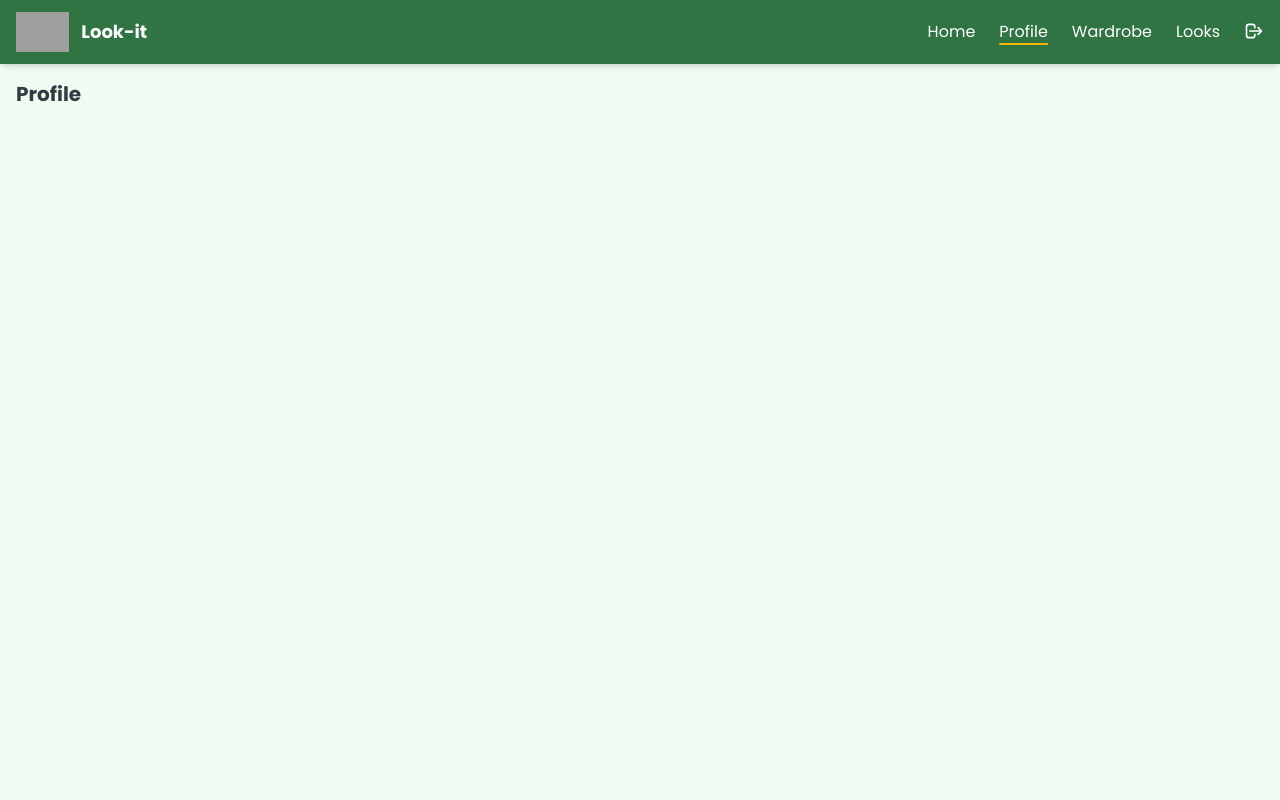
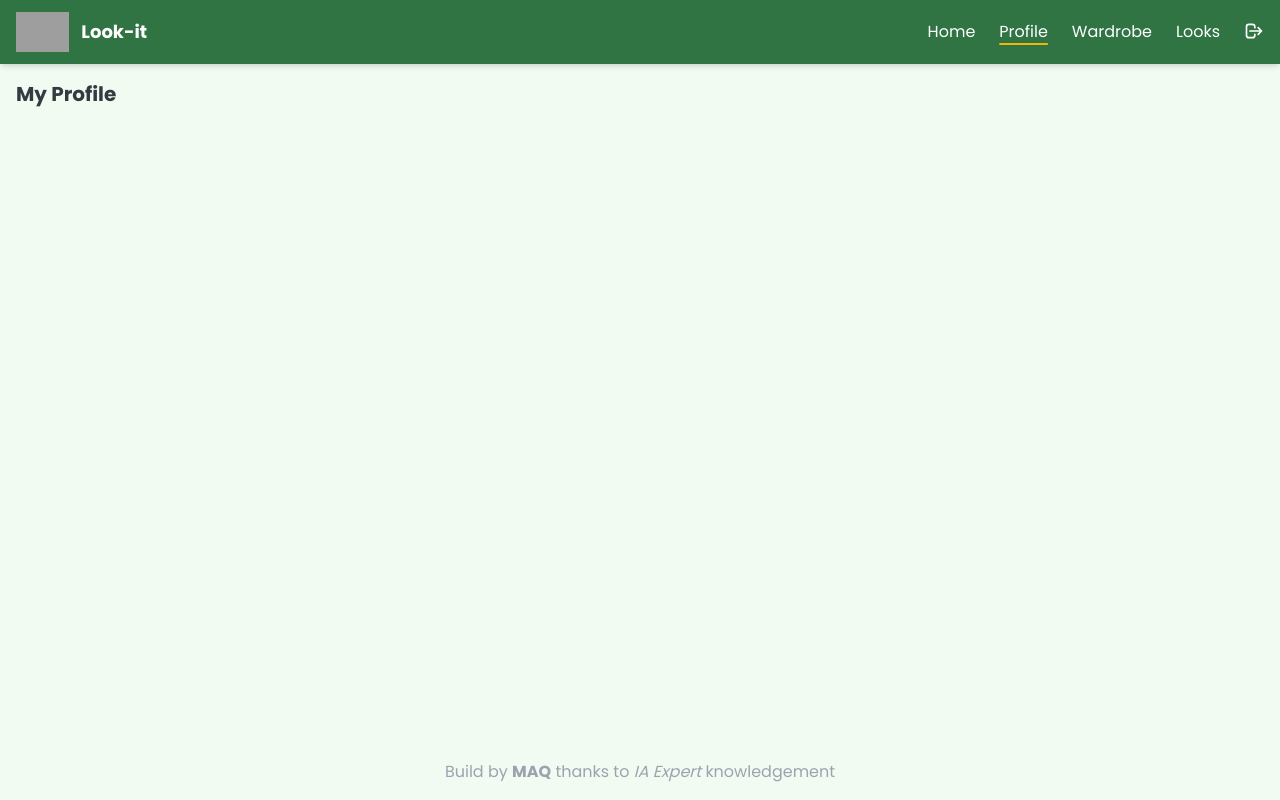
Before and after one commit to migangqui/look-it-frontend, a Vue app: page /profile in a window 1280 px wide. Built offline with nearby package versions, Linux system fonts and the light colour scheme; no server answers; sample sign-in values are in the browser's storage; grey boxes are pictures that could not be loaded.

Commit message:
feat: add global footer and wardrobe stats

```diff
--- a/src/App.vue
+++ b/src/App.vue
@@ -1,9 +1,13 @@
 <template>
-  <Menu />
-  <div class="pt-16">
-    <router-view />
+  <div class="min-h-screen flex flex-col">
+    <Menu />
+    <main class="flex-1 pt-16">
+      <router-view />
+    </main>
+    <Footer />
   </div>
 </template>
 <script setup>
 import Menu from './components/Menu.vue';
+import Footer from './components/Footer.vue';
 </script>
--- /dev/null
+++ b/src/components/Footer.vue
@@ -0,0 +1,5 @@
+<template>
+  <footer class="py-4 px-4 md:px-6 lg:px-8 text-center text-gray-400">
+    Build by <b>MAQ</b> thanks to <i>IA Expert</i> knowledgement
+  </footer>
+</template>
--- a/src/components/LookDisplay.vue
+++ b/src/components/LookDisplay.vue
@@ -12,7 +12,7 @@
     <div class="text-center space-y-1">
       <p class="text-sm font-semibold text-gray-800">
         {{ garment.type || 'Garment' }}
-        <span v-if="garment.role" class="text-xs text-gray-500">({{ garment.role }})</span>
+        <span v-if="garment.role" class="text-xs text-gray-500">({{ (garment.role || 'Unnamed Garment').replaceAll('_', ' ') }})</span>
       </p>
       <p v-if="garment.color" class="text-xs text-gray-600">
         Color: {{ garment.color }}
--- a/src/views/HomeView.vue
+++ b/src/views/HomeView.vue
@@ -1,5 +1,5 @@
 <template>
-  <div class="min-h-screen flex flex-col items-center justify-center overflow-hidden">
+  <div class="flex flex-col items-center justify-center overflow-hidden py-16">
     <div class="flex flex-col items-center justify-center space-y-4 px-4">
       <!-- Logo verde oscuro -->
       <img src="https://storage.googleapis.com/look-it-storage/app/logos/logo_transparente.png" alt="Logo Look-It" class="w-72 h-auto" />
--- a/src/views/LooksView.vue
+++ b/src/views/LooksView.vue
@@ -2,7 +2,10 @@
   <div class="p-4 md:p-6 lg:p-8 max-w-4xl mx-auto">
     <div class="mb-6 flex items-start justify-between">
       <div>
-        <h1 class="text-3xl font-bold text-gray-800">Looks</h1>
+        <h1 class="text-3xl font-bold text-gray-800">My Looks</h1>
+        <p class="text-sm text-gray-500 mt-1">
+          Saved outfits based on your wardrobe and preferences comings soon...
+        </p>
       </div>
       <AddButton :is-open="showForm" @toggle="showForm = !showForm" />
     </div>
@@ -12,8 +15,8 @@
       class="bg-white rounded-xl shadow-sm border border-gray-100 p-4 md:p-6 space-y-4 mb-8"
       @submit.prevent="handleSubmit"
     >
-      <p class="text-gray-500 mt-1">
-        Generate outfit suggestions based on your location, occasion and preferences.
+      <p class="text-black-500 mt-1">
+        <i>Generate outfit suggestions based on your location, occasion and preferences.</i>
       </p>
       <div class="grid grid-cols-1 md:grid-cols-2 gap-4">
         <div>
--- a/src/views/ProfileView.vue
+++ b/src/views/ProfileView.vue
@@ -1,6 +1,6 @@
 <template>
   <div class="p-4">
-    <h1 class="text-xl font-bold mb-4">Profile</h1>
+    <h1 class="text-xl font-bold mb-4">My Profile</h1>
     <!-- Aquí se mostrarán las prendas del usuario -->
     <div v-if="user && user.email" class="mb-2">
       <span class="font-semibold">Email:</span> {{ user.email }}
--- a/src/views/WardrobeView.vue
+++ b/src/views/WardrobeView.vue
@@ -2,7 +2,12 @@
   <div class="p-4 md:p-6 lg:p-8 max-w-7xl mx-auto">
     <!-- Header -->
     <div class="flex items-center justify-between mb-6">
-      <h1 class="text-3xl font-bold text-gray-800">My Wardrobe</h1>
+      <div>
+        <h1 class="text-3xl font-bold text-gray-800">My Wardrobe</h1>
+        <p class="text-sm text-gray-500 mt-1">
+          {{ garments.length }} total garments
+        </p>
+      </div>
       <!-- New Garment Button -->
       <AddButton :is-open="showUploadForm" @toggle="toggleUploadForm" />
     </div>
```
